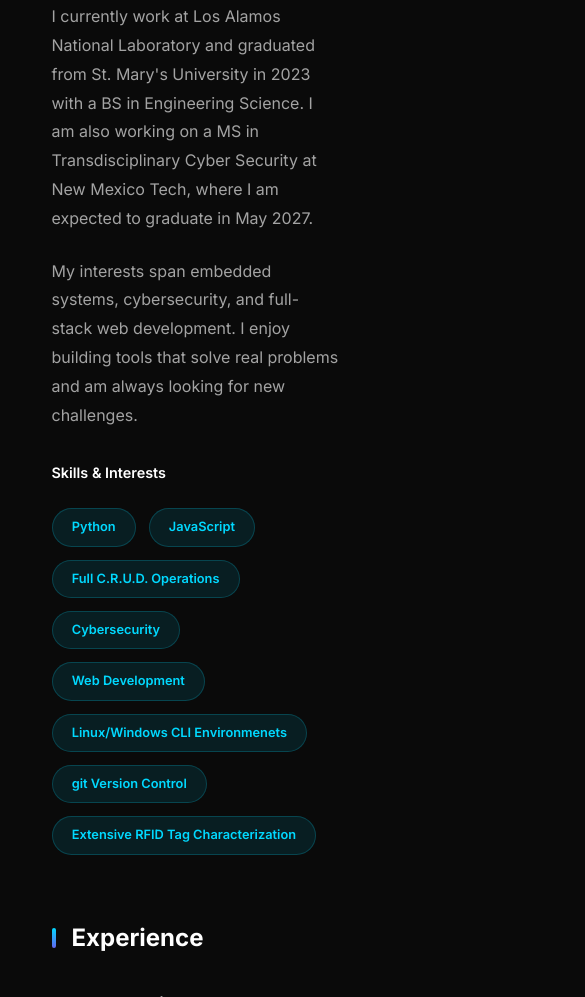
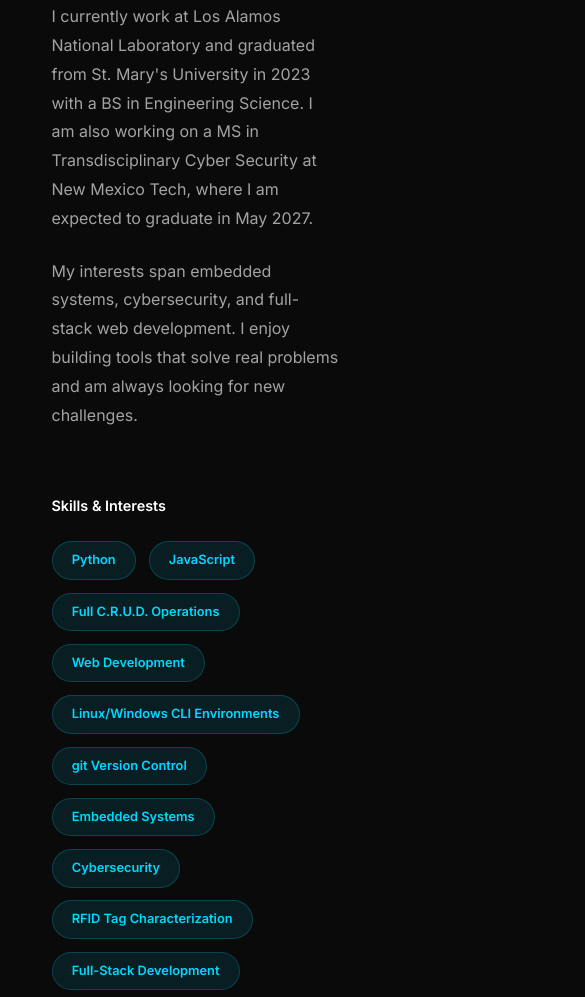
Before and after one commit to Asadler1/Asadler1.github.io, a plain HTML site: page index.html in a window 390 px wide. Shown: the part 1003-2000 px from the top of the page, 585 px wide, since content can reach past the window. Drawn offline with nearby package versions, Linux system fonts and the light colour scheme; animation ran at ten frames a second.

Commit message:
phone scaling

```diff
--- a/index.html
+++ b/index.html
@@ -437,6 +437,13 @@
   }
 
   @media (max-width: 768px) {
+    .nav-links {
+      gap: 0.8rem;
+    }
+    .nav-links a {
+      font-size: 0.75rem;
+      padding: 0.4rem 0.6rem;
+    }
     .hero-inner {
       grid-template-columns: 1fr;
       text-align: center;
@@ -521,6 +528,9 @@
     <h2 class="section-title">About</h2>
     <p id="bio-1"></p>
     <p id="bio-2"></p>
+  </section>
+
+  <section id="skills-interests">
     <h3 style="font-size:0.9rem; color:var(--text); margin-top:2rem; margin-bottom:1rem; font-weight:600;">Skills &amp; Interests</h3>
     <div class="interests" id="skills-container"></div>
   </section>
@@ -571,11 +581,16 @@
     "Python",
     "JavaScript",
     "Full C.R.U.D. Operations",
+    "Web Development",
+    "Linux/Windows CLI Environments",
+    "git Version Control"
+  ];
+
+  const interests = [
+    "Embedded Systems",
     "Cybersecurity",
-    "Web Development",
-    "Linux/Windows CLI Environmenets",
-    "git Version Control",
-    "Extensive RFID Tag Characterization"
+    "RFID Tag Characterization",
+    "Full-Stack Development"
   ];
 
   const workExperience = [
@@ -664,8 +679,9 @@
   document.getElementById("bio-1").textContent = bio1;
   document.getElementById("bio-2").textContent = bio2;
 
+  const allSkillsAndInterests = [...skills, ...interests];
   document.getElementById("skills-container").innerHTML =
-    skills.map(s => `<span class="interest-tag">${s}</span>`).join("");
+    allSkillsAndInterests.map(s => `<span class="interest-tag">${s}</span>`).join("");
 
   document.getElementById("work-container").innerHTML =
     workExperience.map(e => `
```
